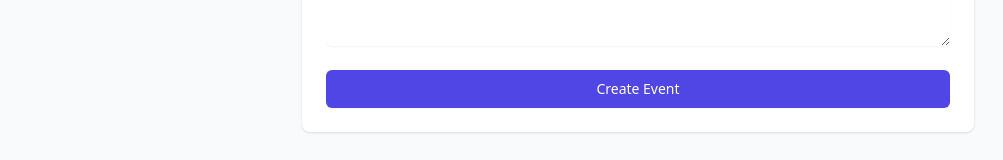
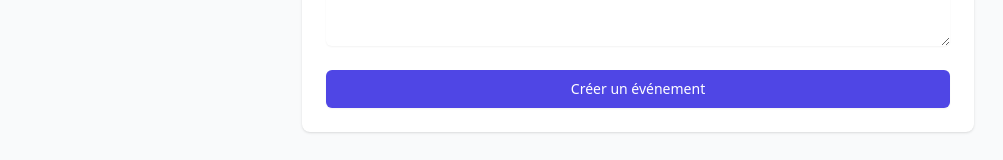
Before and after one commit to Hamadeous/CoordEvents, a React (Vite) app: page / in a window 1280 px wide. Shown: the part 314-474 px from the top of the page, without its empty margins (2-1005 px from the left). Built offline with nearby package versions, Linux system fonts and the light colour scheme.

Commit message:
Update CreateEvent.tsx

```diff
--- a/src/components/CreateEvent.tsx
+++ b/src/components/CreateEvent.tsx
@@ -71,7 +71,7 @@ export default function CreateEvent() {
           disabled={loading}
           className="w-full flex justify-center py-2 px-4 border border-transparent rounded-md shadow-sm text-sm font-medium text-white bg-indigo-600 hover:bg-indigo-700 focus:outline-none focus:ring-2 focus:ring-offset-2 focus:ring-indigo-500 disabled:opacity-50"
         >
-          {loading ? 'Creating...' : 'Create Event'}
+          {loading ? 'Creating...' : 'Créer un événement'}
         </button>
       </form>
     </div>
```
